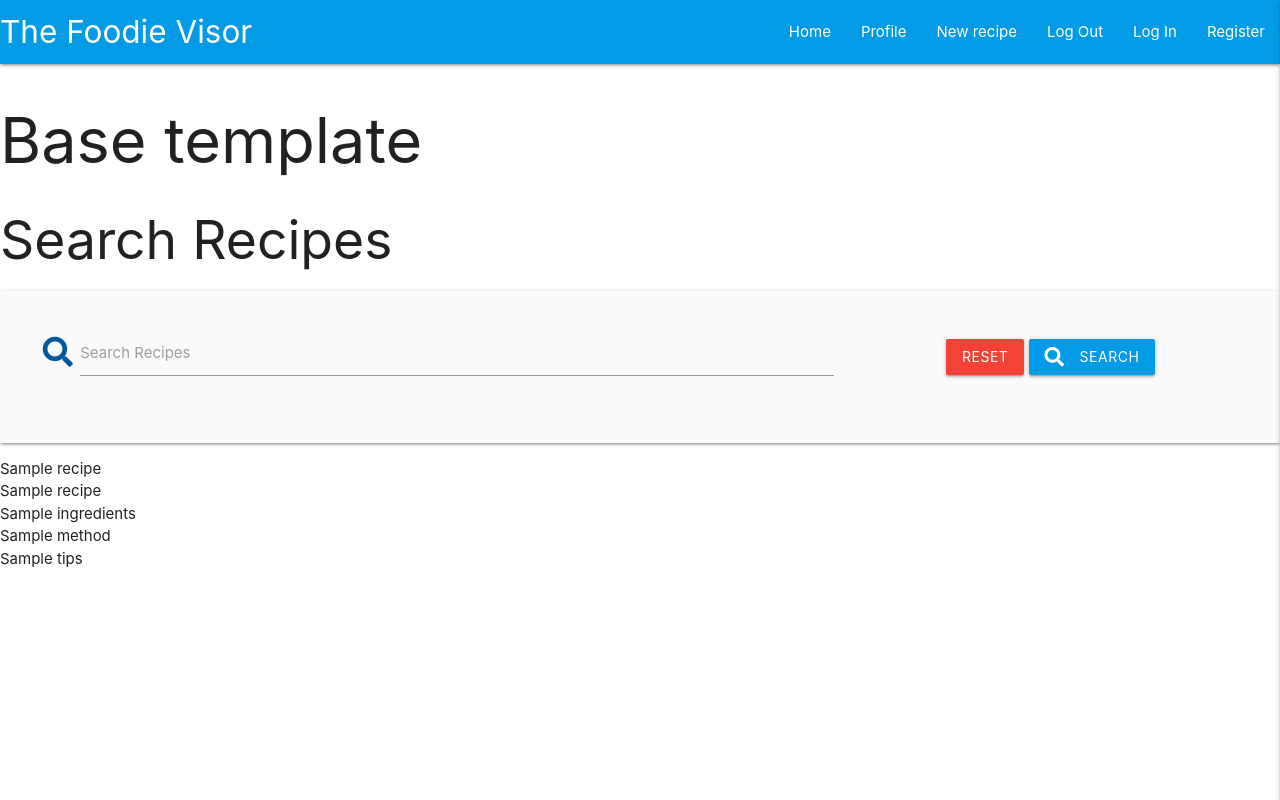
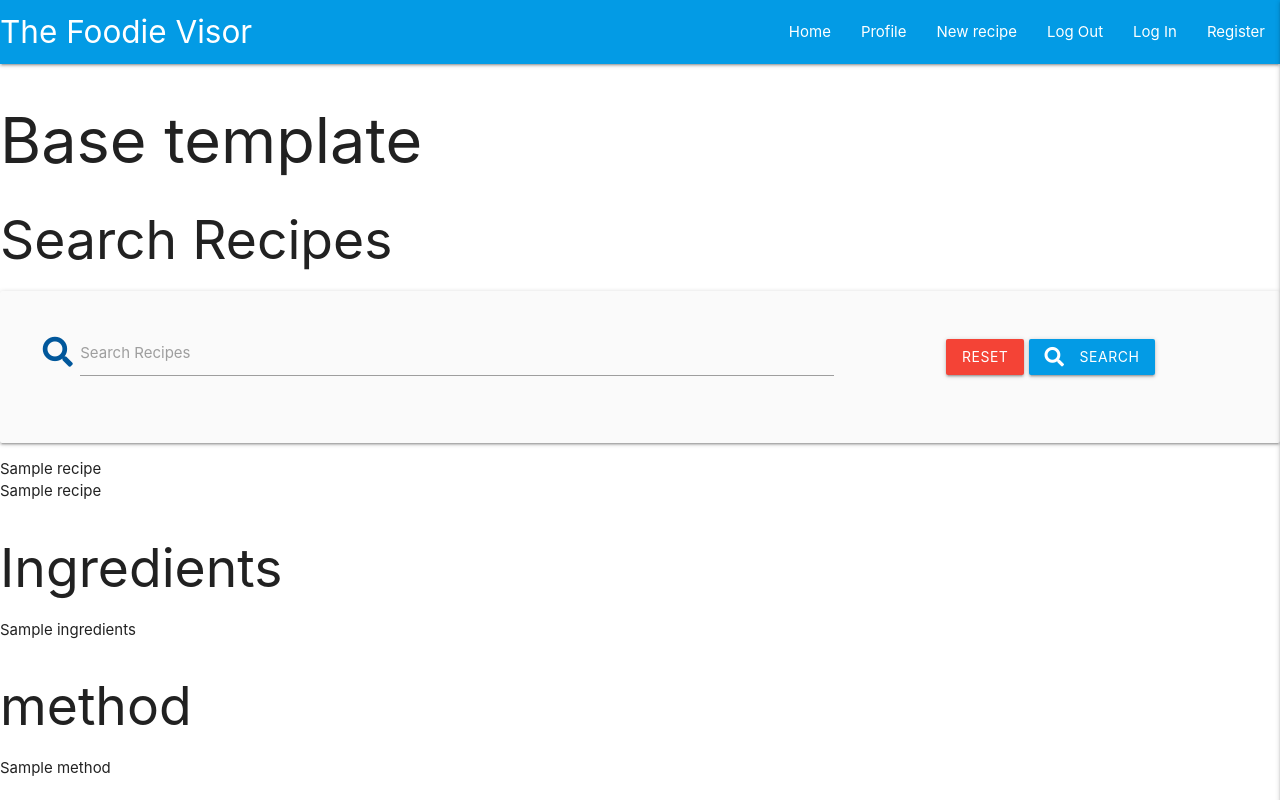
Before and after one commit to MarcSparks7/The_Foodie_Visor, a Flask app: page / in a window 1280 px wide. Run offline with Flask 2, Linux system fonts and the light colour scheme; a database or web service that is not in the repository returns one stand-in record (values such as "Sample title"); some libraries are stand-ins or nearby versions.

Commit message:
added loop to iterate over recipe arrays

```diff
--- a/static/css/style.css
+++ b/static/css/style.css
@@ -0,0 +1,3 @@
+ul.ingredients {
+    list-style-type: square;
+}
--- a/templates/recipes.html
+++ b/templates/recipes.html
@@ -24,9 +24,18 @@
     {% for recipe in recipes %}
         {{ recipe.category_name }}<br>
         {{ recipe.recipe_name }}<br>
-        {{ recipe.ingredients }}<br>
-        {{ recipe.method }}<br>
-        {{ recipe.tips }}<br>
+        <h2>Ingredients</h2>
+        {% for ingredients in recipe.ingredients %}
+        <ul class="ingredients">
+            <li>{{ ingredients }}</li>
+        </ul>
+        {% endfor %}
+        <h2>method</h2>
+        {% for method in recipe.method %}
+            <ul class="method">
+                <li>{{method}}</li>
+            </ul>
+        {% endfor %}
     {% endfor %}
 
 
```
